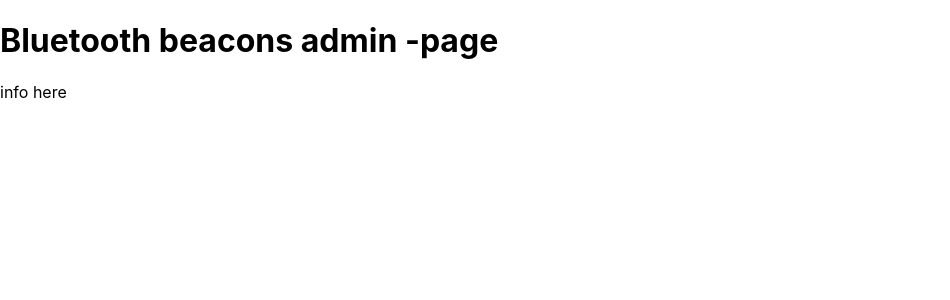
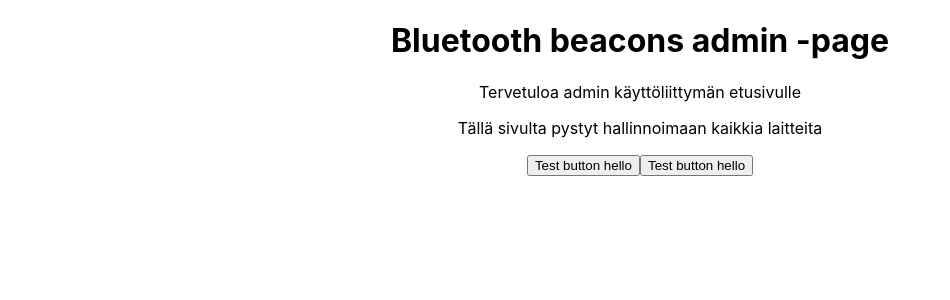
Before and after one commit to Vanhusmonitorointiprojekti/Bluetooth_beacons_mobile, a React (Create React App) app: page / in a window 1280 px wide. Shown: the top 300 px of the page, without its empty margins (0-950 px from the left). Built offline with nearby package versions, Linux system fonts and the light colour scheme.

Commit message:
Vähän tyyliä

```diff
--- a/src/pages/pages.js
+++ b/src/pages/pages.js
@@ -1,15 +1,32 @@
 import React, { Component } from 'react';
+
 
 class AdminFrontPage extends Component {
 
 render() {
         return (
-            <div>
+            <div style={styles.headerStyle}>
                 <h1>Bluetooth beacons admin -page</h1>
-                    <p>info here</p>
+                    <p>Tervetuloa admin käyttöliittymän etusivulle</p>
+                    <p>Tällä sivulta pystyt hallinnoimaan kaikkia laitteita</p>
+                    <button style={styles.buttonstyle}>Test button hello</button>
+                    <button style={styles.buttonstyle}>Test button hello</button>
             </div>
         );
     }
+
+
 }
 
+const styles =  {
+    buttonStyle: {
+        width: 80,
+        height: 80
+    },
+    headerStyle: {
+        textAlign: 'center'
+    }
+
+} ;
+
 export default AdminFrontPage;
```
Also changed, not shown: 1 other file (tests, documents, lock files or other folders).
